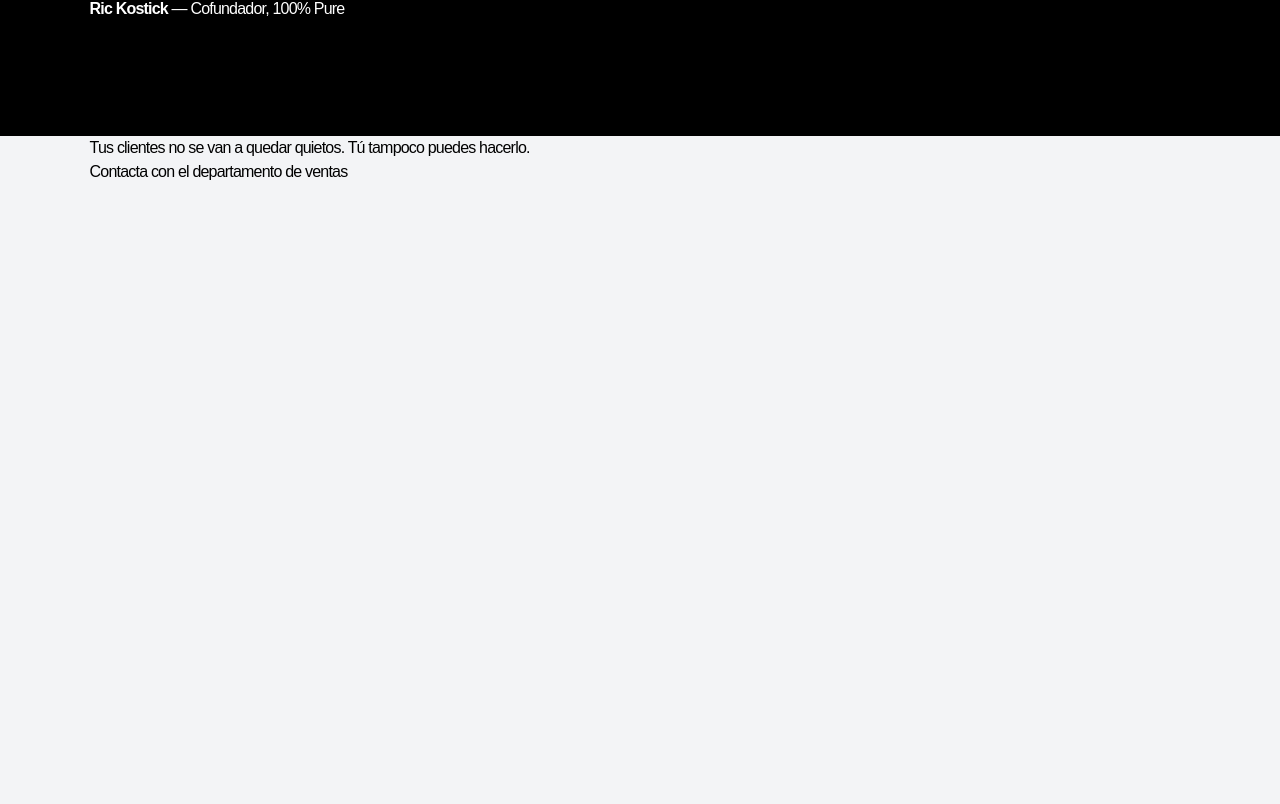
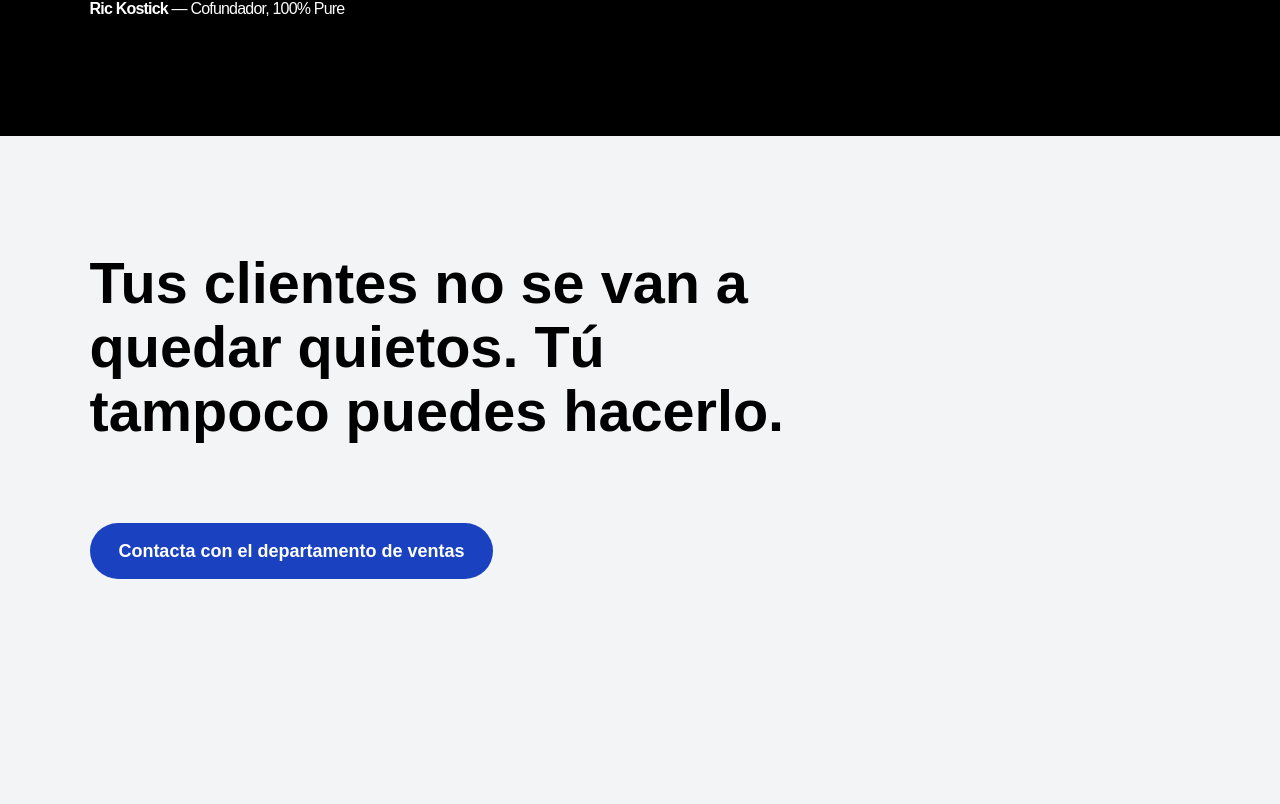
Before and after one commit to XNeyMo/React-Shopify-Plus, a React (Create React App) app: page / in a window 1280 px wide. Shown: the part 3116-3920 px from the top of the page. Built offline with nearby package versions, Linux system fonts and the light colour scheme; a web font is replaced by a local one.

Commit message:
Proposal 1 Finished

```diff
--- a/src/components/Proposal1.jsx
+++ b/src/components/Proposal1.jsx
@@ -1,8 +1,8 @@
 export const Proposal1 = () => {
     return (
-        <section className="px-[5.6rem] h-screen bg-[#f3f4f6]">
-            <h1>Tus clientes no se van a quedar quietos. Tú tampoco puedes hacerlo.</h1>
-            <button>Contacta con el departamento de ventas</button>
+        <section className="px-[5.6rem] h-[calc(100vh-73px)] bg-[#f3f4f6] py-[7.2rem]">
+            <h1 className="font-bold text-[3.6rem] mr-[25rem] leading-[4rem] tracking-normal">Tus clientes no se van a quedar quietos. Tú tampoco puedes hacerlo.</h1>
+            <button className="mt-[5rem] bg-[#1a41c0] py-[.9rem] px-[1.8rem] text-white font-bold text-[18px] rounded-[40px] tracking-normal">Contacta con el departamento de ventas</button>
         </section>
     )
 }
```
